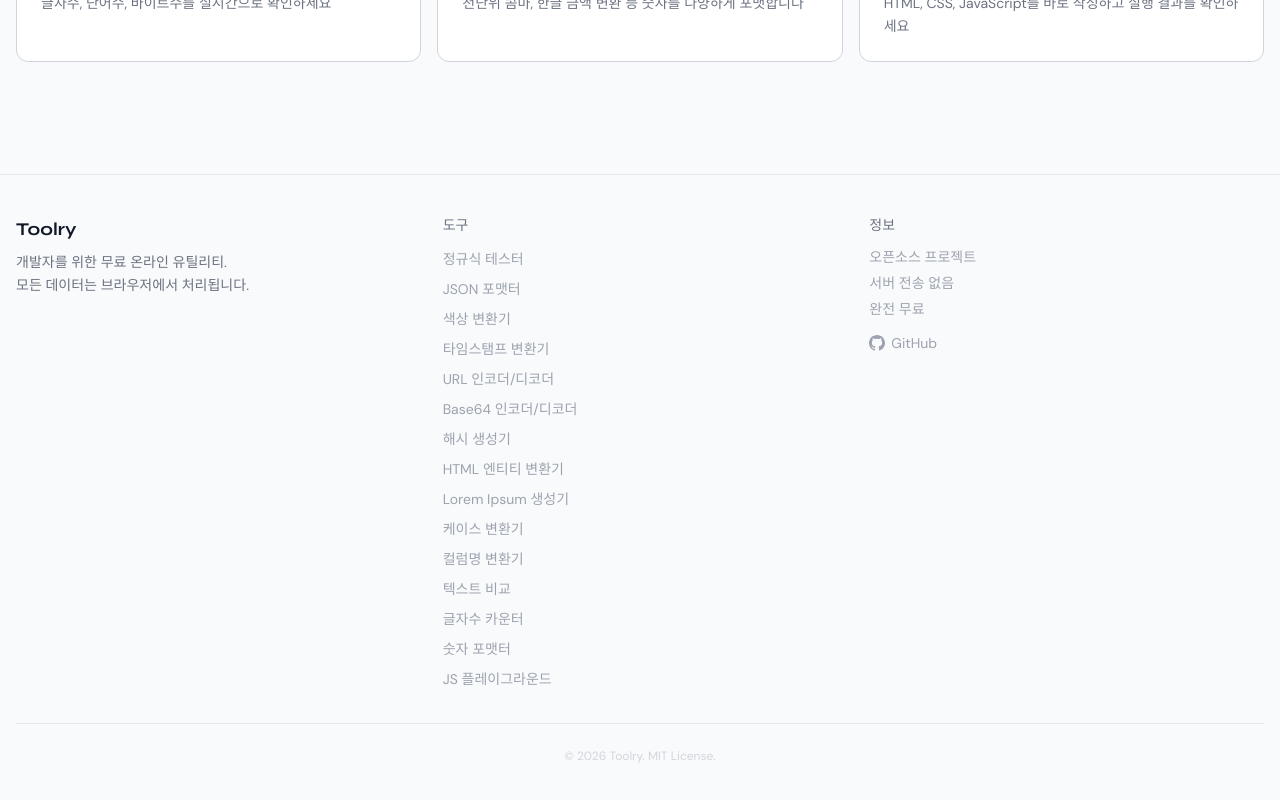
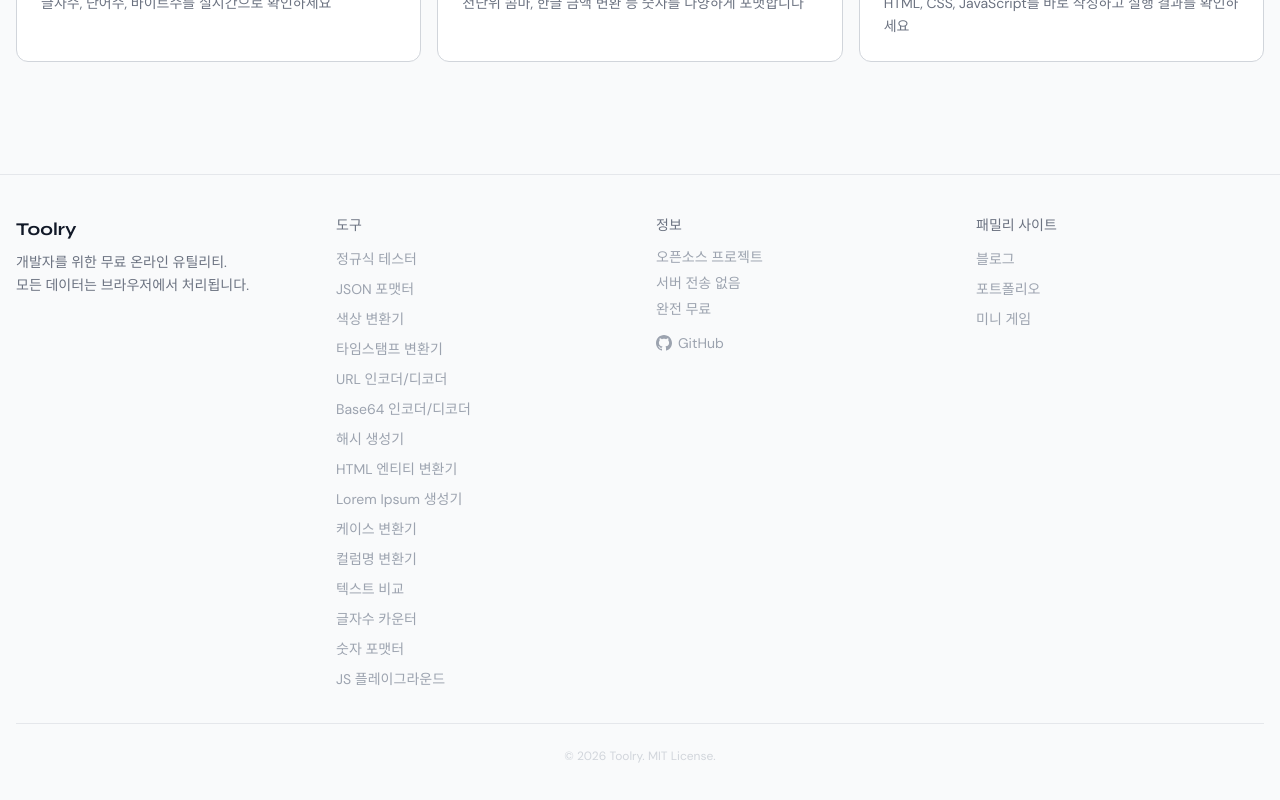
Before and after one commit to jaeseong90/Toolry, a Next.js app: page / in a window 1280 px wide. Shown: the part 1206-2006 px from the top of the page. Built offline with nearby package versions, Linux system fonts and the light colour scheme; a web font is replaced by a local one.

Commit message:
feat: add family sites links to footer, remove from README
Add blog, portfolio, and game site links to the website footer.
Remove the family sites section from README since it's now on the site.

https://claude.ai/code/session_016aXnemi4RjsGMZJdmbPUqG

```diff
--- a/components/Footer.tsx
+++ b/components/Footer.tsx
@@ -5,7 +5,7 @@ export default function Footer() {
   return (
     <footer className="border-t border-line-dim mt-16">
       <div className="max-w-7xl mx-auto px-4 py-10">
-        <div className="grid grid-cols-1 md:grid-cols-3 gap-8">
+        <div className="grid grid-cols-1 sm:grid-cols-2 md:grid-cols-4 gap-8">
           <div>
             <Link href="/" className="font-heading font-bold text-lg text-heading">
               Toolry
@@ -52,6 +52,26 @@ export default function Footer() {
               </li>
             </ul>
           </div>
+          <div>
+            <h3 className="text-sm font-medium text-muted mb-3">패밀리 사이트</h3>
+            <ul className="space-y-1.5">
+              <li>
+                <a href="https://jaeseong90.github.io" target="_blank" rel="noopener noreferrer" className="text-sm text-faint hover:text-accent transition-colors">
+                  블로그
+                </a>
+              </li>
+              <li>
+                <a href="https://jaeseong90.github.io/jaeseong90Folio/" target="_blank" rel="noopener noreferrer" className="text-sm text-faint hover:text-accent transition-colors">
+                  포트폴리오
+                </a>
+              </li>
+              <li>
+                <a href="https://jaeseong90.github.io/homepage-game/" target="_blank" rel="noopener noreferrer" className="text-sm text-faint hover:text-accent transition-colors">
+                  미니 게임
+                </a>
+              </li>
+            </ul>
+          </div>
         </div>
         <div className="mt-8 pt-6 border-t border-line-dim text-center text-xs text-dim">
           &copy; {new Date().getFullYear()} Toolry. MIT License.
```
Also changed, not shown: 1 other file (tests, documents, lock files or other folders).
